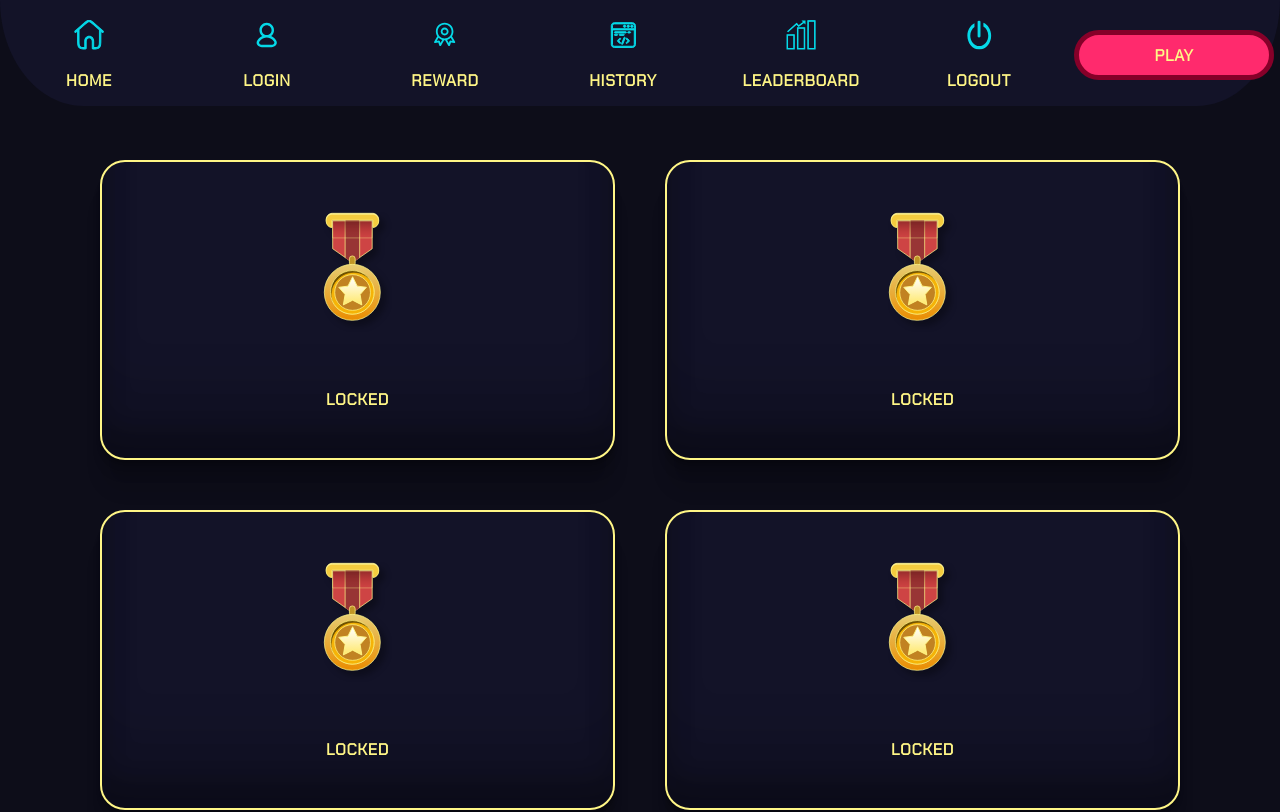
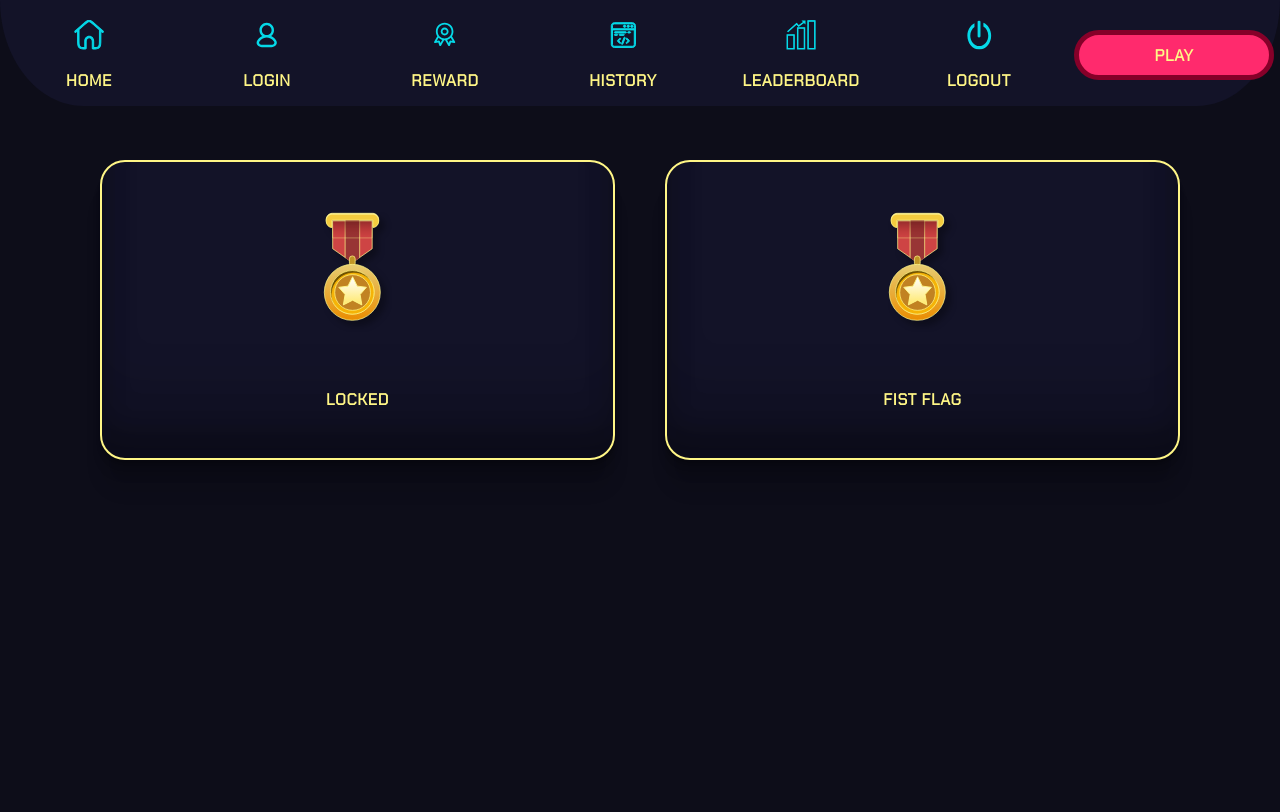
Before and after one commit to basilbenaziz/react-test, a React (Create React App) app: page /reward in a window 1280 px wide. Shown: the top 812 px of the page. Built offline with nearby package versions, Linux system fonts and the light colour scheme; a web font is replaced by a local one.

Commit message:
Refactor Reward component to dynamically render locked trophies

```diff
--- a/src/Page/Reward.js
+++ b/src/Page/Reward.js
@@ -7,14 +7,20 @@ import medal from '../img/medal.svg';
 
 function Reward() {
     // Array to dynamically render locked trophies
-    const rewards = Array.from({ length: 6 }, (_, i) => (
+    const rewards = [
         {
-            id: i,
+            id: 1,
             status: "LOCKED", // You can later replace this with dynamic statuses like 'UNLOCKED'
             imgSrc: medal, // Image source for the reward
             altText: "Trophy",
+        },
+        {
+            id: 2,
+            status: "fist flag", // You can later replace this with dynamic statuses like 'UNLOCKED'
+            imgSrc: medal, // Image source for the reward
+            altText: "Trophy",
         }
-    ));
+    ];
 
     return (
         <div className="screen">
```
